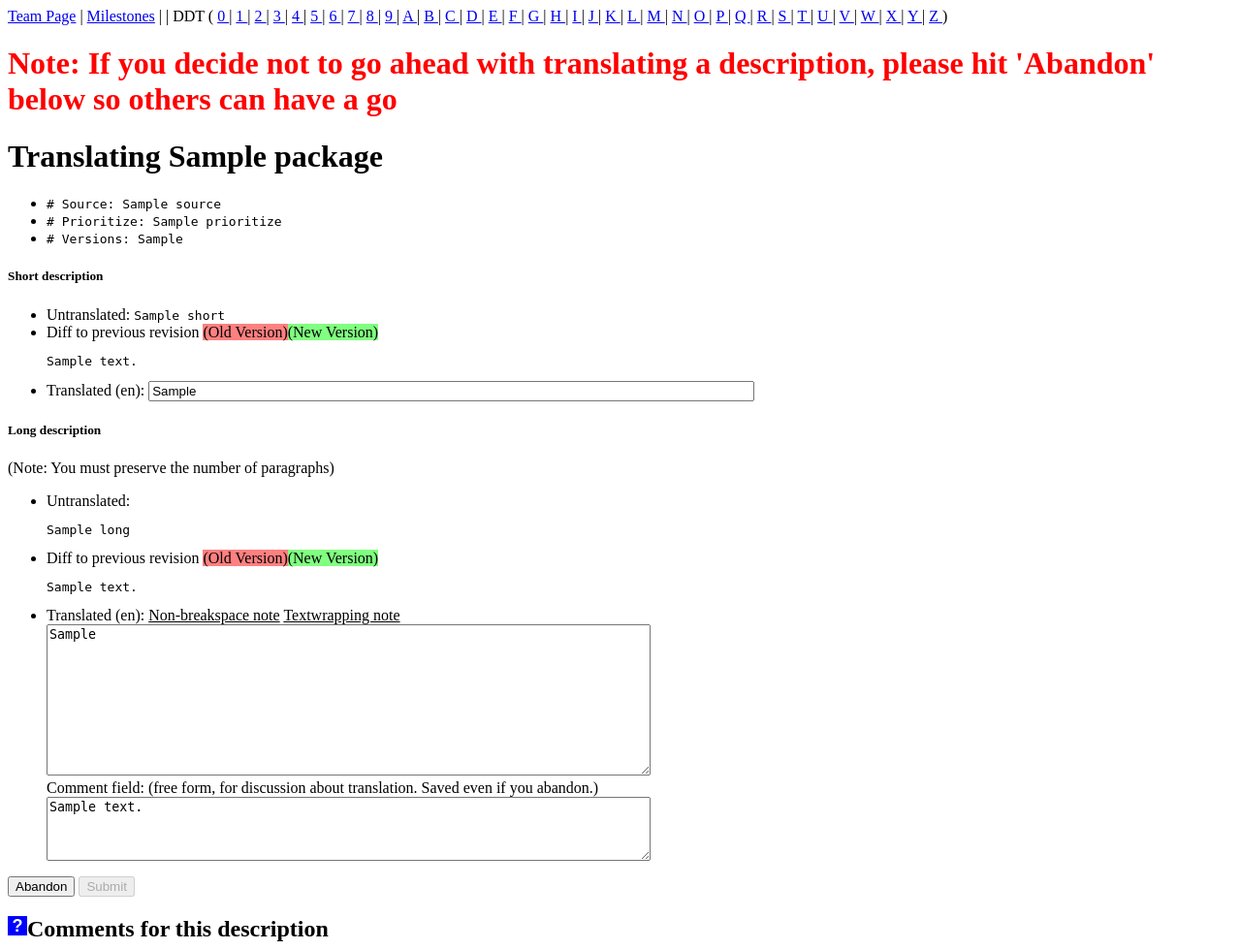
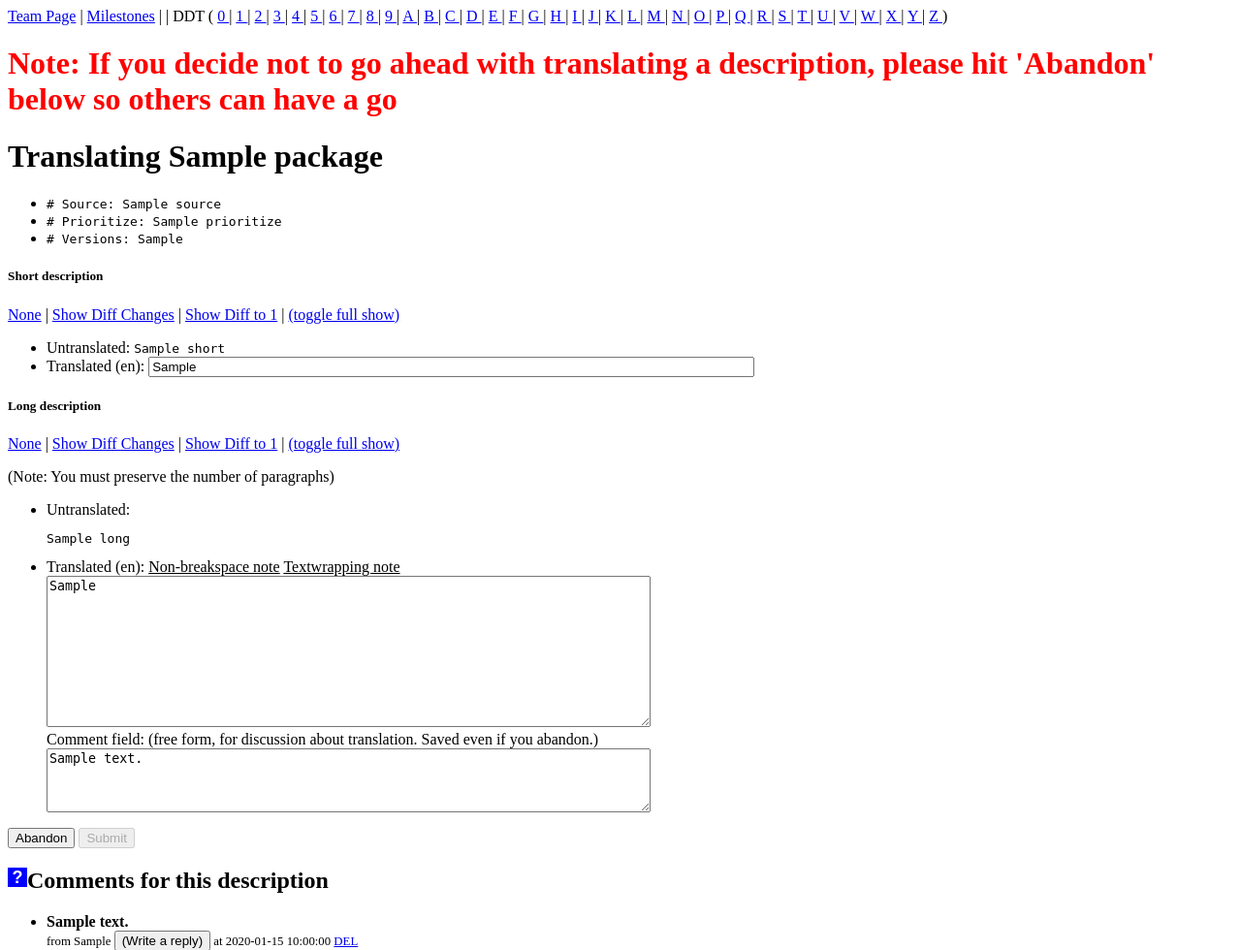
Before and after one commit to kleptog/DDTSS-Django, a Django app: template src/ddtp/templates/ddtss/translate.html in a window 1280 px wide. Shown: the top 980 px of the page at 97% size. Run offline with Django 3.2, Linux system fonts and the light colour scheme; the template is opened without the code that fills it: most values are stand-ins (such as "Sample title", 1, 10 or a date in 2020).

Commit message:
add show diff on the translation-page (prototype)

```diff
--- a/src/ddtp/database/ddtss.py
+++ b/src/ddtp/database/ddtss.py
@@ -252,6 +252,8 @@ class PendingTranslation(Base):
         """ From a description object and a language, make a suggestion for
         the description using existing parts """
 
+        if description and language in description.translation:
+            return description.translation[language].translation.partition("\n")[0], description.translation[language].translation.partition("\n")[2]
         parts = description.get_description_part_objects()
         # A map from untranslated text, to translated text
         fuzzy_parts = dict( description.get_potential_fuzzy_matches(language) )
--- a/src/ddtp/templates/ddtss/translate.html
+++ b/src/ddtp/templates/ddtss/translate.html
@@ -12,6 +12,47 @@ function popup (url) {
  return true;
 }
 
+function showshortdiff (url) {
+    var boxes = document.getElementsByName("shortboxes");
+    for(i=0, l=boxes.length; i<l; i++) {
+        boxes[i].style.display = "none";
+    }
+ document.getElementById(url).style.display='block'
+ return true;
+}
+
+function showlongdiff (url) {
+    var boxes = document.getElementsByName("longboxes");
+    for(i=0, l=boxes.length; i<l; i++) {
+        boxes[i].style.display = "none";
+    }
+ document.getElementById(url).style.display='block'
+ return true;
+}
+
+function toggle_ShowShortDescr() {
+    var ShowDescr_fields = document.getElementsByName("ShowShortDescr");
+    for(i=0, l=ShowDescr_fields.length; i<l; i++) {
+        if(ShowDescr_fields[i].style.display == "block") {
+            ShowDescr_fields[i].style.display = "none";
+        }
+        else {
+            ShowDescr_fields[i].style.display = "block";
+        }
+    }
+}
+
+function toggle_ShowLongDescr() {
+    var ShowDescr_fields = document.getElementsByName("ShowLongDescr");
+    for(i=0, l=ShowDescr_fields.length; i<l; i++) {
+        if(ShowDescr_fields[i].style.display == "block") {
+            ShowDescr_fields[i].style.display = "none";
+        }
+        else {
+            ShowDescr_fields[i].style.display = "block";
+        }
+    }
+}
 
 //]]></script>
 <meta http-equiv="Content-Type" content="text/html; charset=UTF-8" />
@@ -39,22 +80,84 @@ go</font>
 <form method="post" action="{% url ddtss_translate lang.language descr.description_id %}" enctype="multipart/form-data" accept-charset="utf-8">
 {% endif %}
 <h5>Short description</h5>
+<a href="javascript:showshortdiff('None')" >None</a> |
+{% if diff_short %}
+<a href="javascript:showshortdiff('show-short-change-diff')" >Show Diff Changes</a> |
+{% endif %}
+{% for olddiff in olddiffs %}
+<a href="javascript:showshortdiff('show-short-diff-{{olddiff.oldid}}')" >Show Diff to {{olddiff.oldid}}</a> |
+{% if forloop.last %}
+<a href="javascript:toggle_ShowShortDescr();">(toggle full show)</a>
+{% endif %}
+{% endfor %}
+<p>
 <ul>
   <li>Untranslated:  <tt>{{descr.short}}</tt></li>
 {% if diff_short %}
+<span name="shortboxes" id="show-short-change-diff" style="display:none;border-style:solid;border-width:thin">
   <li><div class='diff'>Diff to previous revision <span class='old'>(Old Version)</span><span class='new'>(New Version)</span><br>
     <pre>{% for type, text in diff_short %}<span class='{{type}}'>{{text}}</span>{%endfor%}</pre></li>
+</span>
 {% endif %}
-  <li>Translated ({{lang.language}}):  <input type="text" name="short" value="{{trans.display_short}}" size="75" onchange="document.forms[0].submit.disabled=0" /></li>
+{% for olddiff in olddiffs %}
+<span name="shortboxes" id="show-short-diff-{{olddiff.oldid}}" style="display:none;border-style:solid;border-width:thin">
+    <li><div class='diff'>Diff to description {{descr_id}} <span class='old'>(Old Version)</span><span class='new'>(New Version)</span><br>
+    <pre>
+{% for type, text in olddiff.diff_short %}<span class='{{type}}'>{{text}}</span>{%endfor%}
+---
+{% for type, text in olddiff.diff_transshort %}<span class='{{type}}'>{{text}}</span>{%endfor%}
+<span name="ShowShortDescr" style="display:none;border-style:solid;border-width:thin;background-color:#CCCCCC;">
+English:
+<span class='old' >{{olddiff.oldshort}}</span>
+<span class='new' >{{olddiff.short}}</span>
+Translated:
+<span class='old' >{{olddiff.oldtransshort}}</span>
+<span class='new' >{{olddiff.transshort}}</span>
+</span>
+    </pre></li>
+</span>
+{% endfor %}
+  <li>Translated ({{lang.language}}):  <input type="text" name="short" value="{{trans.display_short}}" size="75" onchange="document.forms[0].submit.disabled=0" /></div></li>
 </ul>
 <h5>Long description</h5>
+<a href="javascript:showlongdiff('None')" >None</a> |
+{% if diff_long %}
+<a href="javascript:showlongdiff('show-long-change-diff')" >Show Diff Changes</a> |
+{% endif %}
+{% for olddiff in olddiffs %}
+<a href="javascript:showlongdiff('show-long-diff-{{olddiff.oldid}}')" >Show Diff to {{olddiff.oldid}}</a> |
+{% if forloop.last %}
+<a href="javascript:toggle_ShowLongDescr();">(toggle full show)</a>
+{% endif %}
+{% endfor %}
+<p>
 (Note: You must preserve the number of paragraphs)
 <ul>
   <li>Untranslated:  <pre>{{descr.long}}</pre></li>
 {% if diff_long %}
-  <li><div class='diff'>Diff to previous revision <span class='old'>(Old Version)</span><span class='new'>(New Version)</span><br>
-    <pre>{% for type, text in diff_long %}<span class='{{type}}'>{{text}}</span>{%endfor%}</pre></li>
+<span name="longboxes" id="show-long-change-diff" style="display:none;border-style:solid;border-width:thin">
+    <li> <div class='diff'>Diff to previous revision <span class='old'>(Old Version)</span><span class='new'>(New Version)</span><br>
+    <pre>{% for type, text in diff_long %}<span class='{{type}}'>{{text}}</span>{%endfor%}</pre></div></li>
+</span>
 {% endif %}
+{% for olddiff in olddiffs %}
+<span name="longboxes" id="show-long-diff-{{olddiff.oldid}}" style="display:none;border-style:solid;border-width:thin">
+    <li> <div class='diff'>Diff to description {{descr_id}} <span class='old'>(Old Version)</span><span class='new'>(New Version)</span><br>
+    <pre>
+{% for type, text in olddiff.diff_long %}<span class='{{type}}'>{{text}}</span>{%endfor%}
+---
+{% for type, text in olddiff.diff_translong %}<span class='{{type}}'>{{text}}</span>{%endfor%}
+<span name="ShowLongDescr" style="display:none;border-style:solid;border-width:thin;background-color:#CCCCCC;">
+English:
+<span class='old' >{{olddiff.oldlong}}</span>
+<span class='new' >{{olddiff.long}}</span>
+Translated:
+<span class='old' >{{olddiff.oldtranslong}}</span>
+<span class='new' >{{olddiff.translong}}</span>
+</span>
+    </pre></li>
+</span>
+{% endfor %}
   <li>Translated ({{lang.language}}):
     <span class="tooltip" title="Due to bugs in some browsers, non-breaking spaces are displayed as '·' (middot). You should also enter them that way to make sure they get sent to the server. You can generally get it by composing the caret (^) with the space.">Non-breakspace note</span>
     <span class="tooltip" title="Debian policy states that lines without leading spaces may be wrapped by user-agents. So for lists, make sure you include a leading space to avoid splattered text.">Textwrapping note</span>
```
Also changed, not shown: src/ddtp/database/ddtp.py (+35 -0 lines), src/ddtp/ddtss/views.py (+36 -0 lines).
